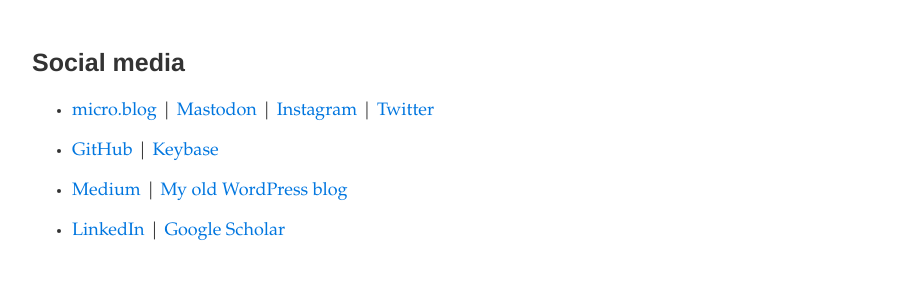
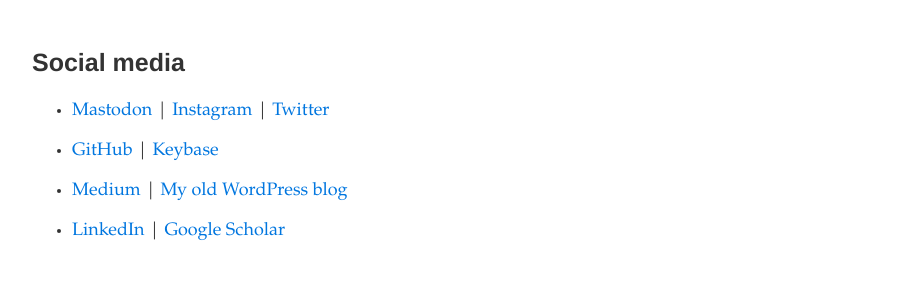
Before and after one commit to premgane/premgane.github.io, a Jekyll site: the page built from about.md, in a window 1280 px wide. Shown: the part 871-1162 px from the top of the page, without its empty margins (188-1091 px from the left). Built offline with Jekyll 4.4.1, drawn with Linux system fonts in a browser that asks for light colours.

Commit message:
Remove microblog link

```diff
--- a/about.md
+++ b/about.md
@@ -23,7 +23,7 @@
 
 ### Social media
 
-* <a href="http://pgkr.net" rel="me">micro.blog</a> \| <a rel="me" href="https://indieweb.social/@pgkr">Mastodon</a> \| <a href="http://instagram.com/premtagram" rel="me">Instagram</a> \| <a href="http://twitter.com/premgane" rel="me">Twitter</a>
+* <a rel="me" href="https://indieweb.social/@pgkr">Mastodon</a> \| <a href="http://instagram.com/premtagram" rel="me">Instagram</a> \| <a href="http://twitter.com/premgane" rel="me">Twitter</a>
 * <a href="https://github.com/premgane/" rel="me">GitHub</a> \| <a href="https://keybase.io/pgkr" rel="me">Keybase</a>
 * <a href="https://medium.com/@pgkr" rel="me">Medium</a> \| [My old WordPress blog](http://premgane.wordpress.com)
 * <a href="https://www.linkedin.com/in/prem-ganeshkumar-6a3a2318" rel="me">LinkedIn</a> \| <a href="https://scholar.google.com/citations?hl=en&view_op=list_works&gmla=AJsN-F41alnNFrAO2zZnC_j5WPd8xSWpQaKHGifWWgg6Z2WYJjM_OXHErXWEY-eFY-84Wv8XYKEJRjSnUSvBviRaDAfpPr5ESQ&user=ewXjGD4AAAAJ" rel="me">Google Scholar</a>
```
